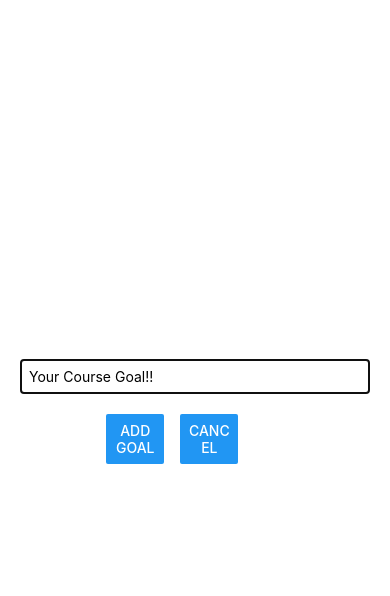
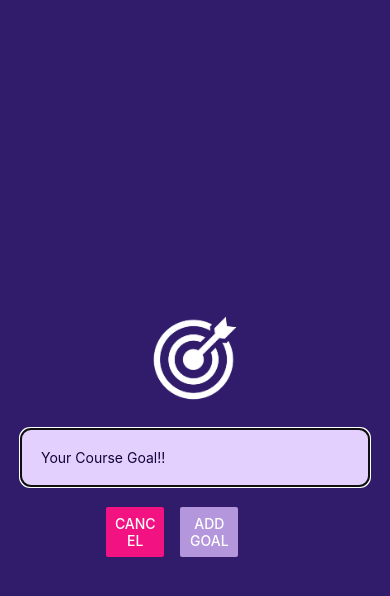
Before and after one commit to jeatzr/Goals_ReactNative_2324_, a React Native app: screen / in a window 390 px wide. Both pictures are taken after a click on the button "ADD NEW GOAL". Shown: the top 596 px of the page. Built offline with nearby package versions, Linux system fonts and the light colour scheme.

Commit message:
Finish Styling

```diff
--- a/App.jsx
+++ b/App.jsx
@@ -6,6 +6,7 @@ import {
   TextInput,
   FlatList,
 } from 'react-native';
+import { StatusBar } from 'expo-status-bar';
 
 import GoalItem from './components/GoalItem';
 import GoalInput from './components/GoalInput';
@@ -42,8 +43,10 @@ export default function App() {
   }
 
   return (
+    <>
+      <StatusBar style="light" />
       <View style={styles.appContainer}>
-      <Button title="Add New Goal" color="#092FE0"
+        <Button title="Add New Goal" color="#b496dc"
           onPress={startAddGoalHandler} />
         <GoalInput visible={modalIsVisible}
           onAddGoal={addGoalHandler} onCancel={endAddGoalHandler} />
@@ -60,6 +63,7 @@ export default function App() {
           />
         </View>
       </View >
+    </>
   );
 }
 
@@ -67,7 +71,7 @@ const styles = StyleSheet.create({
   appContainer: {
     flex: 1,
     paddingTop: 50,
-    paddingHorizontal: 16
+    paddingHorizontal: 16,
   },
   goalsContainer: {
     flex: 5
--- a/app.json
+++ b/app.json
@@ -5,6 +5,7 @@
     "version": "1.0.0",
     "orientation": "portrait",
     "icon": "./assets/icon.png",
+    "backgroundColor": "#1e085a",
     "splash": {
       "image": "./assets/splash.png",
       "resizeMode": "contain",
--- a/components/GoalInput.jsx
+++ b/components/GoalInput.jsx
@@ -4,7 +4,8 @@ import {
   View,
   TextInput,
   Button,
-  Modal
+  Modal,
+  Image,
 } from 'react-native';
 
 function GoalInput({ onAddGoal, visible, onCancel }) {
@@ -19,22 +20,28 @@ function GoalInput({ onAddGoal, visible, onCancel }) {
   return (
     <Modal visible={visible} animationType='slide'>
       <View style={styles.inputContainer}>
+        <Image source={require("../assets/img/goal.png")}
+          style={styles.image}
+        />
         <TextInput placeholder="Your Course Goal!!"
           onChangeText={goalInputHandler}
           style={styles.textInput}
           value={newGoal} />
         <View style={styles.buttonContainer}>
           <View style={styles.button}>
-            <Button title="Add Goal" onPress={() => {
-              if (newGoal) {
-                onAddGoal(newGoal);
-                setNewGoal("");
-              }
-            }} />
+            <Button title="Cancel" onPress={onCancel} color="#f31282"></Button>
           </View>
           <View style={styles.button}>
-            <Button title="Cancel" onPress={onCancel}></Button>
+            <Button
+              color="#b496dc"
+              title="Add Goal" onPress={() => {
+                if (newGoal) {
+                  onAddGoal(newGoal);
+                  setNewGoal("");
+                }
+              }} />
           </View>
+
         </View>
 
       </View>
@@ -49,16 +56,17 @@ const styles = StyleSheet.create({
     flexDirection: "column",
     justifyContent: "center",
     alignItems: 'center',
-    marginBottom: 20,
-    borderBottomWidth: 1,
-    borderColor: "#ccc",
-    padding: 20
+    padding: 20,
+    backgroundColor: "#311b6b"
   },
   textInput: {
-    borderColor: "#cccccc",
+    borderColor: "#e4d0ff",
+    backgroundColor: "#e4d0ff",
     borderWidth: 1,
+    color: "#120438",
     width: "100%",
-    padding: 8
+    borderRadius: 10,
+    padding: 20,
   },
   buttonContainer: {
     marginTop: 20,
@@ -67,6 +75,14 @@ const styles = StyleSheet.create({
   button: {
     width: '30%',
     marginHorizontal: 8
+  },
+  image:
+  {
+    width: 100,
+    height: 100,
+    margin: 20
+
+
   }
 });
 
--- a/components/GoalItem.jsx
+++ b/components/GoalItem.jsx
@@ -4,6 +4,7 @@ import {
   Text,
   Pressable
 } from 'react-native';
+
 
 function GoalItem({ text, id, onGoalDelete }) {
   return (
@@ -26,7 +27,7 @@ const styles = StyleSheet.create({
     borderRadius: 8,
     marginVertical: 6,
     padding: 14,
-    backgroundColor: "#092FE0",
+    backgroundColor: "#512091",
 
   },
   goalText: {
```
Also changed, not shown: assets/img/goal.png (added). Lines whose indentation alone changed are shown as unchanged.
